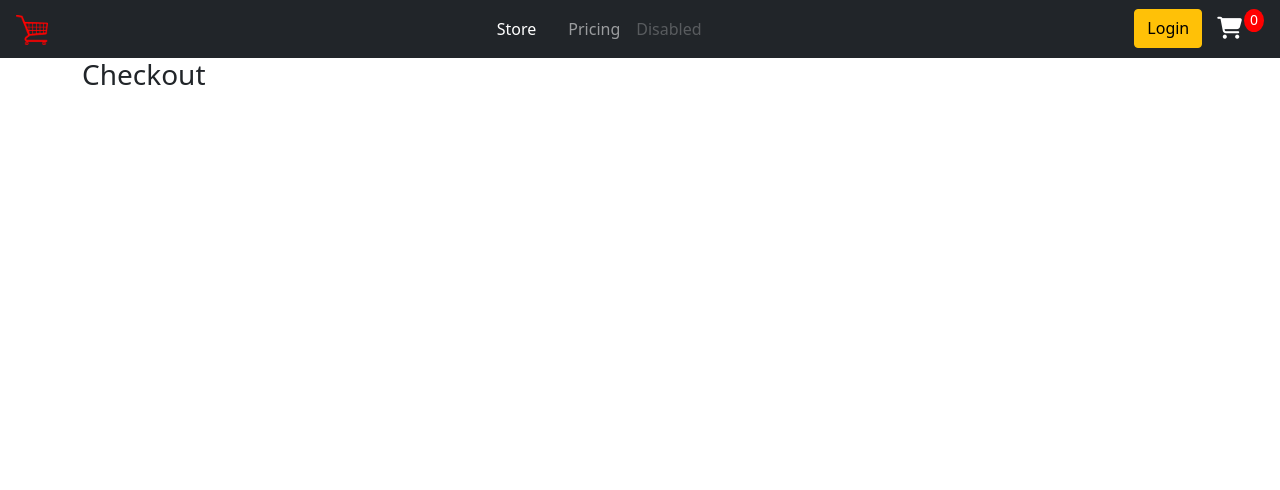
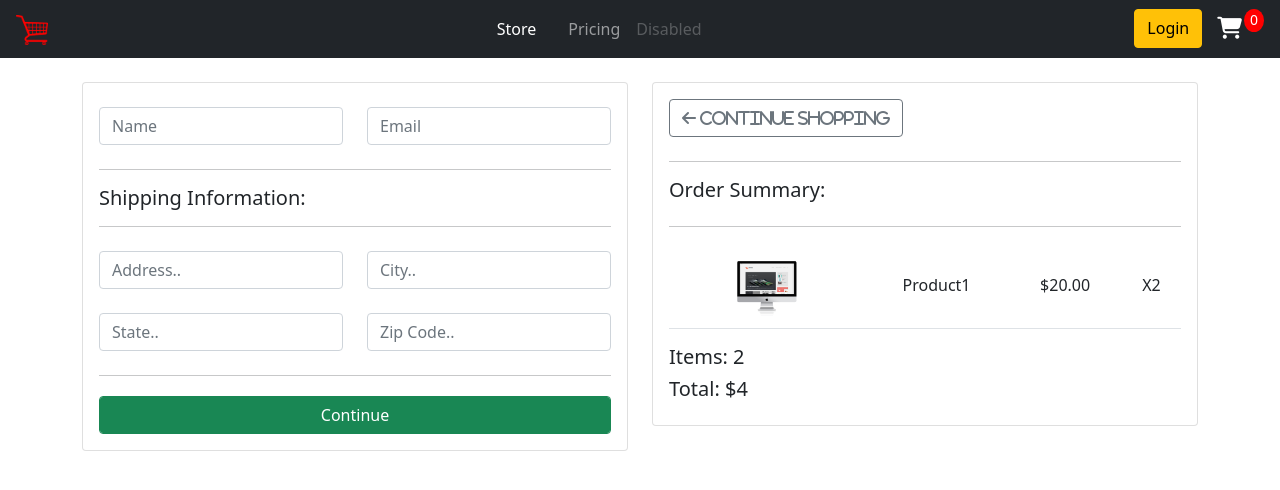
Before and after one commit to tavoxr/django-ecommerce, a Django app: page /checkout/ in a window 1280 px wide. Shown: the top 490 px of the page. Run offline with Django 3.2, Linux system fonts and the light colour scheme; some libraries are stand-ins or nearby versions.

Commit message:
checkout template

```diff
--- a/store/static/css/main.css
+++ b/store/static/css/main.css
@@ -42,7 +42,10 @@ body{
 	border:hidden;
 }
 
-#productImgList{
+/* #productImgList{
 	width: 100%;
 
+} */
+#hidden{
+	display: none!important;
 }
--- a/store/templates/store/Checkout.html
+++ b/store/templates/store/Checkout.html
@@ -1,6 +1,80 @@
 {% extends 'store/Main.html' %}
+{%load static%}
+
+{% block content %}
+
+<div class="row mt-4">
+    <div class="col-12 col-md-6 col-lg-6">
+        <div class="card card-body">
+            <form>
+                <div class="row mt-2">
+                    <div class="col">
+                        <input type="text" placeholder="Name"  class="form-control"/>
+                    </div>
+                    <div class="col">
+                        <input type="text"  placeholder="Email" class="form-control" />
+                    </div>
+                </div>
+                <hr class="mt-4"/>
+                <h5>Shipping Information:</h5>
+                <hr />
+                <div class="row mt-4">
+                    <div class="col">
+                        <input type="text" placeholder="Address.." class="form-control"/>
+                        <input type="text" placeholder="State.." class="form-control mt-4"/>
+
+                    </div>
+                    <div class="col">
+                        <input type="text" placeholder="City.." class="form-control"/>
+                         <input type="text" placeholder="Zip Code.." class="form-control mt-4"/>
+
+                    </div>
+                    <div>
+                        <hr class="mt-4"/>
+                    </div>
+                    <div class="form-group mt-1">
+                        <button type="submit" class="btn btn-success form-control">Continue</button>
+                    </div>
+
+                </div>
 
 
-{% block content %}
-<h3>Checkout</h3>
+
+            </form>
+        </div>
+        <div class="card card-body mt-4 " id="hidden">
+            <small>Paypal Options</small>
+        </div>
+    </div>
+    <div class="col-12 col-md-6 col-lg-6">
+        <div class="card card-body">
+            <div class="d-grid gap-2 d-md-block">
+                <a href="{% url 'store' %}" class="btn btn-outline-secondary btn-inblock"><i class="fas fa-arrow-left">  Continue Shopping</i></a>
+                </div>
+                <hr class="mt-4"/>
+                <h5>Order Summary:</h5>
+                <hr />
+                <div class="table-responsive">
+                    <table class="table">
+
+                        <tbody>
+                            <tr class="text-center">
+                                <td class="align-middle"><img src="{% static 'images/product1.png' %}" class=" img-fluid p-0 m-1" width="90"  id="productImgList" /></td>
+                                <td class="align-middle">Product1</td>
+                                <td class="align-middle">$20.00</td>
+                                <td class="align-middle">X2</td>
+
+                            </tr>
+                        </tbody>
+                    </table>
+                </div>
+                <h5>Items: 2</h5>
+                <h5>Total: $4</h5>
+
+
+
+        </div>
+    </div>
+</div>
+
 {% endblock %}
```
